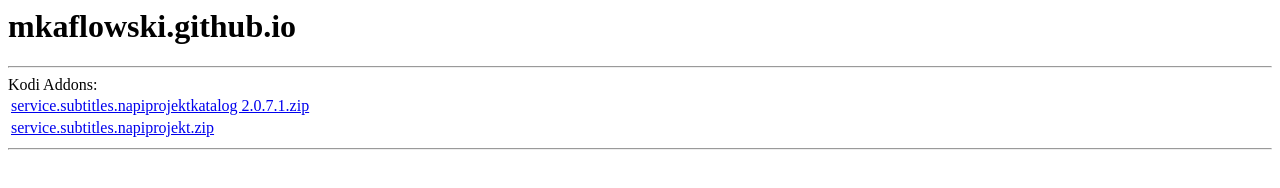
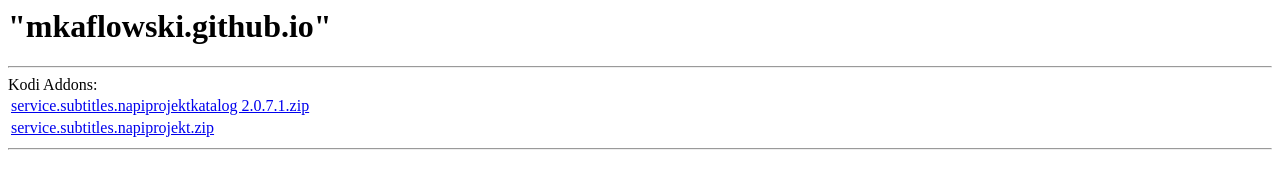
Before and after one commit to mkaflowski/mkaflowski.github.io, a plain HTML site: page index.html in a window 1280 px wide. Drawn offline with Linux system fonts and the light colour scheme.

Commit message:
Update index.html

```diff
--- a/index.html
+++ b/index.html
@@ -1,7 +1,7 @@
 <html>
   <head/>
   <body>
-    <h1>mkaflowski.github.io</h1>
+    <h1>"mkaflowski.github.io"</h1>
     <hr/>
     <table style="width: 50%; min-width: 800px;">
       Kodi Addons:
```
